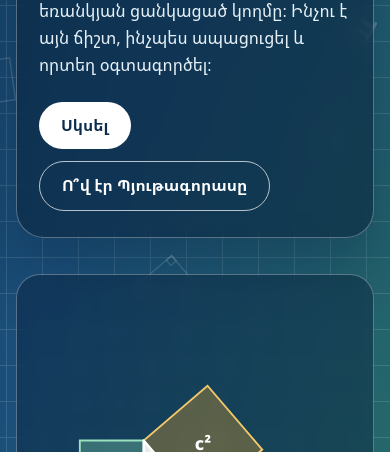
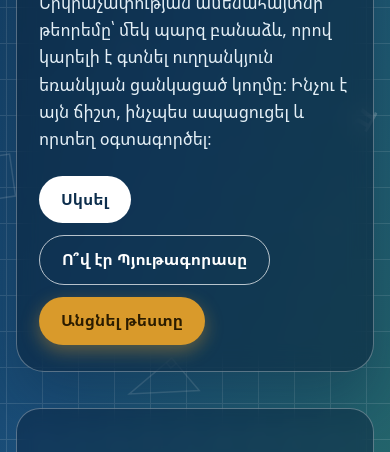
Before and after one commit to gevnar39-web/yeghvard-school-2, a plain HTML site: page Երկրաչափություն/index.html in a window 390 px wide. Shown: the part 392-844 px from the top of the page. Drawn offline with Linux system fonts and the light colour scheme.

Commit message:
Geometry: visible test button, mobile menu shows all pages
Co-Authored-By: Claude Sonnet 5.5 <noreply@anthropic.com>

```diff
--- a/Երկրաչափություն/css/style.css
+++ b/Երկրաչափություն/css/style.css
@@ -207,3 +207,6 @@ h1{background:linear-gradient(90deg,#fff 0%,#d3efe0 40%,#fff 80%);background-siz
 
 .video-card{padding:12px;max-width:960px}
 .video-card video{display:block;width:100%;border-radius:12px;background:#000}
+
+.btn-quiz{background:var(--amber);color:#2b1c00;box-shadow:0 6px 18px rgba(217,154,43,.4)}
+@media (max-width:900px){.nav{flex-wrap:wrap;overflow:visible}.nav a{padding:6px 10px;font-size:.88rem}}
--- a/Երկրաչափություն/index.html
+++ b/Երկրաչափություն/index.html
@@ -23,6 +23,7 @@
       <div class="cta">
         <a class="btn btn-white" href="theorem.html" data-i18n="hero_cta"></a>
         <a class="btn btn-ghost" href="pythagoras.html" data-i18n="hero_cta2"></a>
+        <a class="btn btn-quiz" href="quiz.html" data-i18n="hero_quiz"></a>
       </div>
     </div>
     <div class="hero-side">
--- a/Երկրաչափություն/js/data.js
+++ b/Երկրաչափություն/js/data.js
@@ -16,7 +16,7 @@ hy: {
   hero_kicker: `Երկրաչափություն`,
   hero_title: `Պյութագորասի թեորեմը`,
   hero_sub: `Երկրաչափության ամենահայտնի թեորեմը՝ մեկ պարզ բանաձև, որով կարելի է գտնել ուղղանկյուն եռանկյան ցանկացած կողմը։ Ինչու է այն ճիշտ, ինչպես ապացուցել և որտեղ օգտագործել։`,
-  hero_cta: `Սկսել`, hero_cta2: `Ո՞վ էր Պյութագորասը`,
+  hero_cta: `Սկսել`, hero_cta2: `Ո՞վ էր Պյութագորասը`, hero_quiz: `Անցնել թեստը`,
   st1v: `2500+`, st1: `տարվա պատմություն`,
   st2v: `370+`, st2: `տարբեր ապացույց`,
   st3v: `3 · 4 · 5`, st3: `ամենահայտնի եռյակը`,
@@ -142,7 +142,7 @@ ru: {
   hero_kicker: `Геометрия`,
   hero_title: `Теорема Пифагора`,
   hero_sub: `Самая известная теорема геометрии: одна простая формула, по которой можно найти любую сторону прямоугольного треугольника. Почему она верна, как её доказать и где применять.`,
-  hero_cta: `Начать`, hero_cta2: `Кто такой Пифагор`,
+  hero_cta: `Начать`, hero_cta2: `Кто такой Пифагор`, hero_quiz: `Пройти тест`,
   st1v: `2500+`, st1: `лет истории`,
   st2v: `370+`, st2: `разных доказательств`,
   st3v: `3 · 4 · 5`, st3: `самая известная тройка`,
@@ -268,7 +268,7 @@ en: {
   hero_kicker: `Geometry`,
   hero_title: `The Pythagorean Theorem`,
   hero_sub: `The most famous theorem in geometry: one simple formula that finds any side of a right triangle. Why it is true, how to prove it and where to use it.`,
-  hero_cta: `Start`, hero_cta2: `Who was Pythagoras?`,
+  hero_cta: `Start`, hero_cta2: `Who was Pythagoras?`, hero_quiz: `Take the test`,
   st1v: `2500+`, st1: `years of history`,
   st2v: `370+`, st2: `different proofs`,
   st3v: `3 · 4 · 5`, st3: `the most famous triple`,
```
